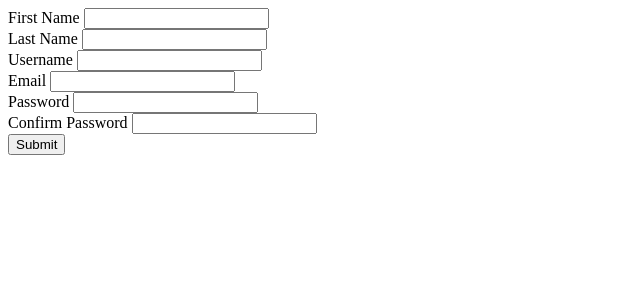
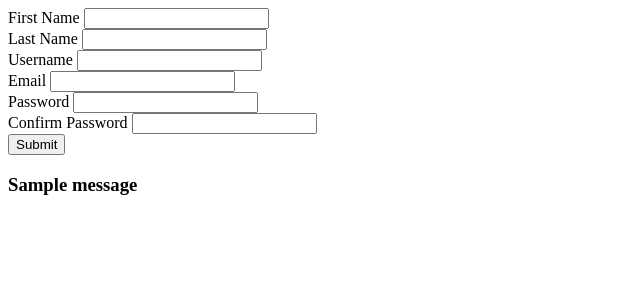
Before and after one commit to Suman-Khadka-2002/django-projects, a Django app: page /accounts/register in a window 1280 px wide. Shown: the top 300 px of the page, without its empty margins (0-640 px from the left). Run offline with Django 4.2, Linux system fonts and the light colour scheme; tables that the repository leaves empty hold one stand-in row (values such as "Sample post"); one stand-in notice (Sample message) is shown.

Commit message:
jinga code to show the message in page

```diff
--- a/myFirstProject/templates/register.html
+++ b/myFirstProject/templates/register.html
@@ -30,5 +30,14 @@
 
         <input type="Submit" value="Submit">
     </form>
+
+    <div>
+        {% for message in messages %}
+
+            <h3>{{message}}</h3>
+
+        {% endfor %}
+    </div>
+
 </body>
 </html>
```
